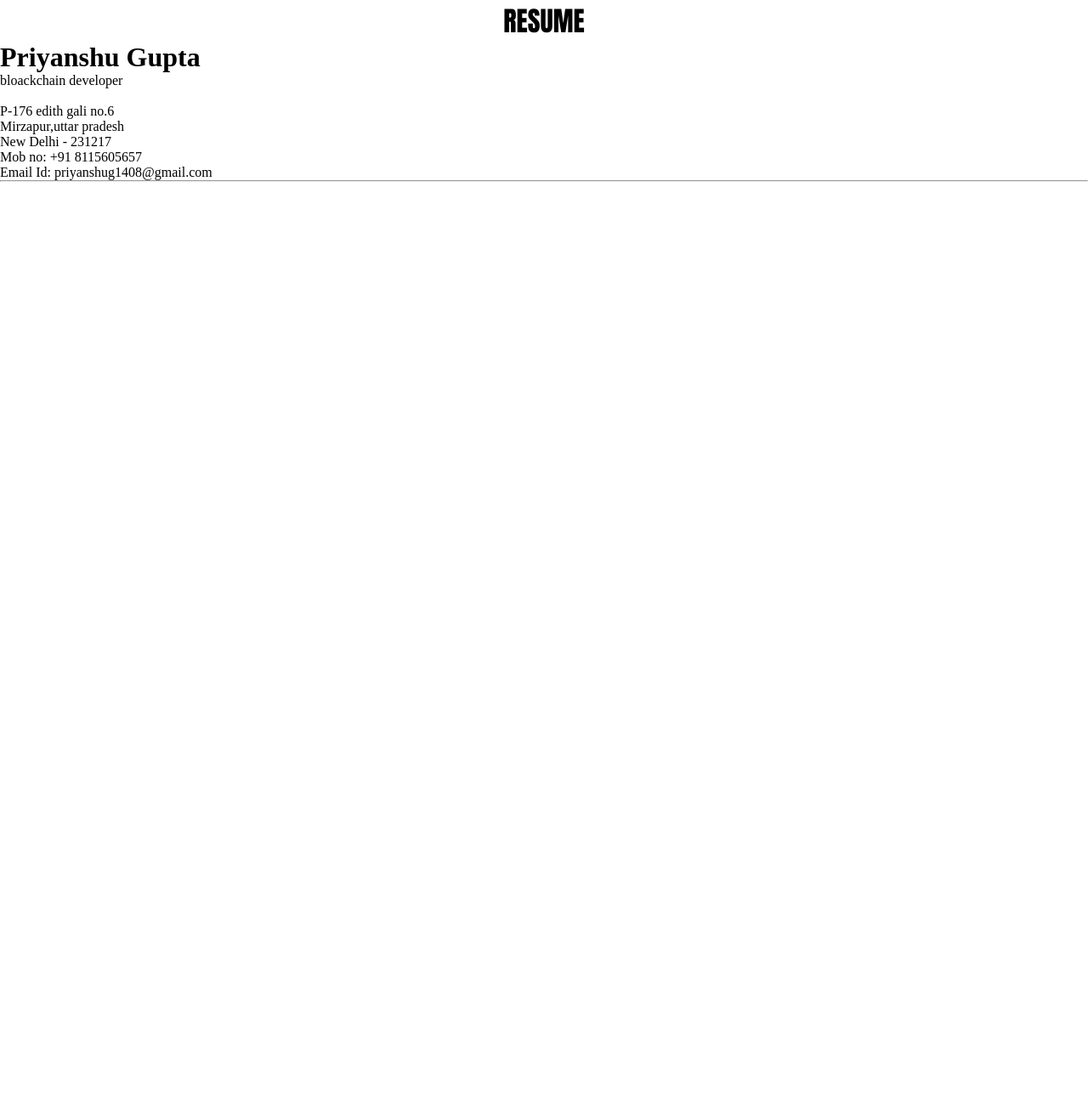
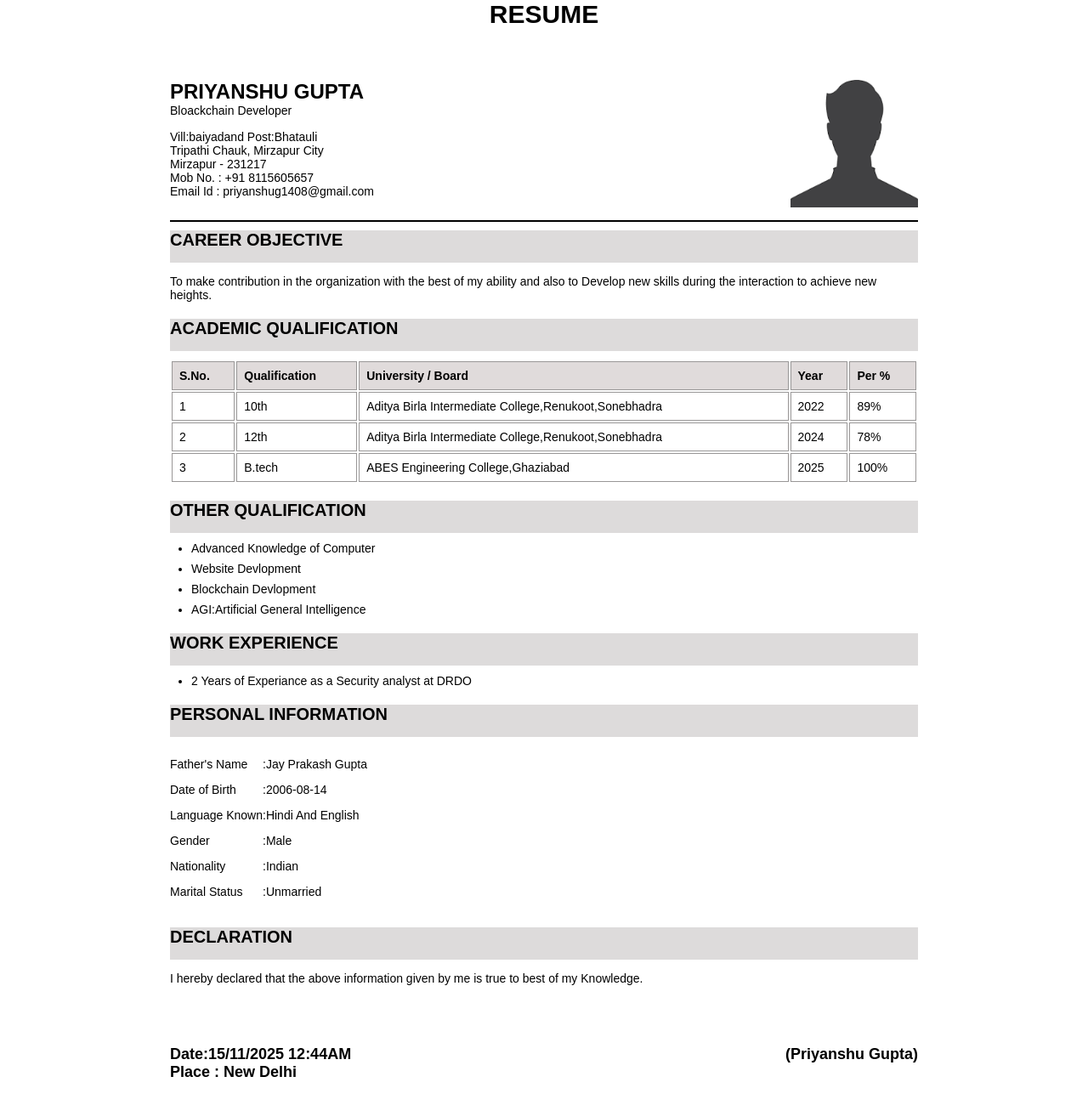
Before and after one commit to CSE23-classroom/create-your-own-resume-using-div-list-and-table-priyanshubuild, a plain HTML site: page resume.html in a window 1280 px wide. Shown: the whole page at 85% size. Before the commit the page ends 800 px from the top, so only its background shows below. Drawn offline with Linux system fonts and the light colour scheme.

Commit message:
priyanshu gupta completed resume

```diff
--- a/RESUME.CSS
+++ b/RESUME.CSS
@@ -1,8 +1,108 @@
-*{
+body {
+    font-family: Arial, sans-serif;
+    margin: 0;
+    padding: 0px 200px;
+
+}
+#first{
+   text-align: center;
+   margin-bottom: 60px;
+   font-size: 30px;
+}
+
+h1 {
+    font-size: 24px;
+    margin: 0;
+
+}
+#caption{
+    margin-bottom: 15px;
+}
+.header {
+    display: flex;
+    justify-content: space-between;
+    align-items: flex-start;
+    border-bottom: 2px solid #000000;
+    padding-bottom: 15px;
+    margin-bottom: 10px;
+}
+
+.personal-data p {
+    margin: 0;
+    font-size: 14px;
+}
+img{
+   width: 150px;
+    height: 150px;
+}
+.photo{
+    width: 150px;
+    height: 150px;
+}
+.section{
+    margin-bottom: 20px;
+}
+.h2{
+    background-color: rgb(221, 219, 219);
+    margin: 0;
+    font-size: 20px;
+    color: #000000;
+    padding-bottom: 15px;
+    margin-bottom: 10px;
+}
+.obj-text {
+    font-size: 14px;
+}
+
+table {
+    width: 100%;
+    font-size: 14px;
+    text-align: left;
     padding: 0;
-    margin: 0;
 }
- #head{
-    text-align: center;
-    font-family:Impact, Haettenschweiler, 'Arial Narrow Bold', sans-serif;
- }
+
+table th, table td {
+    padding: 8px;
+    border: 1px solid #999797;
+}
+
+table th {
+    background-color: #e0dbdb;
+}
+
+.qualification, .experience{
+    padding-left: 25px;
+    margin-top: 5px;
+}
+
+.qualification li, .experience li {
+    font-size: 14px;
+    margin-bottom: 8px;
+}
+.info {
+
+    font-size: 14px;
+}
+.personal{
+    display: flex;
+    justify-content: flex-start;
+}
+.personal p{
+    font-size: 14px;
+}
+
+
+.signature {
+    display: flex;
+    justify-content: space-between;
+    margin-top: 50px;
+    padding: 0;
+}
+
+.signature p {
+
+    padding-top: 3px;
+    text-align: left;
+    font-weight: 700;
+    font-size: 18px;
+}
--- a/resume.html
+++ b/resume.html
@@ -7,20 +7,116 @@
     <link rel="stylesheet" href="RESUME.CSS">
 </head>
 <body>
-    <div>
-    <h1 id="head">RESUME</h1>
+        <h1 id="first">RESUME</h1>
+        <div class="header">
 
-    <h1>Priyanshu Gupta</h1>
-    <p>bloackchain developer</p> <br>
-    <p>P-176 edith gali no.6 </p>
-    <p>Mirzapur,uttar pradesh</p>
-    <p>New Delhi - 231217</p>
-    <p>Mob no: +91 8115605657</p>
-    <p>Email Id: priyanshug1408@gmail.com</p>
+           <div class="personal-data">
+                <h1>PRIYANSHU GUPTA</h1>
+                <p id="caption">Bloackchain Developer</p>
+                <p>Vill:baiyadand Post:Bhatauli</p>
+                <p>Tripathi Chauk, Mirzapur City</p>
+                <p>Mirzapur - 231217</p>
+                <p>Mob No. : +91 8115605657</p>
+                <p>Email Id : priyanshug1408@gmail.com</p>
+            </div>
+            <div class="photo">
+                <img src="photo.png" alt="PRIYANSHU is Great">
+                </div>
+       </div>
 
-    <hr>
+        <div class="section">
+            <h2 class="h2">CAREER OBJECTIVE</h2>
+            <p class="obj-text">To make contribution in the organization with the best of my ability and also to Develop new skills during the interaction to achieve new heights.</p>
+        </div>
 
-   </div>
+        <div class="section">
+            <h2 class="h2">ACADEMIC QUALIFICATION</h2>
+            <table>
+                    <tr>
+                        <th>S.No.</th>
+                        <th>Qualification</th>
+                        <th>University / Board</th>
+                        <th>Year</th>
+                        <th>Per %</th>
+                    </tr>
+                    <tr>
+                        <td>1</td>
+                        <td>10th</td>
+                        <td>Aditya Birla Intermediate College,Renukoot,Sonebhadra</td>
+                        <td>2022</td>
+                        <td>89%</td>
+                    </tr>
+                    <tr>
+                        <td>2</td>
+                        <td>12th</td>
+                        <td>Aditya Birla Intermediate College,Renukoot,Sonebhadra</td>
+                        <td>2024</td>
+                        <td>78%</td>
+                    </tr>
+                    <tr>
+                        <td>3</td>
+                        <td>B.tech</td>
+                        <td>ABES Engineering College,Ghaziabad</td>
+                        <td>2025</td>
+                        <td>100%</td>
+                    </tr>
+            </table>
+        </div>
+
+
+        <div class="section">
+            <h2 class="h2">OTHER QUALIFICATION</h2>
+            <ul class="qualification">
+                <li>Advanced Knowledge of Computer</li>
+                <li>Website Devlopment</li>
+                <li>Blockchain Devlopment</li>
+                <li>AGI:Artificial General Intelligence</li>
+            </ul>
+        </div>
+
+        <div class="section">
+            <h2 class="h2">WORK EXPERIENCE</h2>
+            <ul class="experience">
+                <li>2 Years of Experiance as a Security analyst at DRDO</li>
+            </ul>
+        </div>
+
+        <div class="section">
+            <h2 class="h2">PERSONAL INFORMATION</h2>
+            <div class="personal">
+            <div >
+                <p>Father's Name </p>
+                <p>Date of Birth </p>
+                <p>Language Known</p>
+                <p>Gender</p>
+                <p>Nationality </p>
+                <p>Marital Status</p>
+            </div>
+            <div>
+                <p>:Jay Prakash Gupta</p>
+                <p>:2006-08-14</p>
+                <p>:Hindi And English</p>
+                <p>:Male</p>
+                <p>:Indian</p>
+                <p>:Unmarried</p>
+
+            </div>
+        </div>
+    </div>
+
+        <div class="section">
+            <h2 class="h2">DECLARATION</h2>
+            <p style="font-size: 14px;">I hereby declared that the above information given by me is true to best of my Knowledge.</p>
+            <div class="signature">
+                <div>
+                <p>Date:15/11/2025 12:44AM <br>Place : New Delhi</p>
+            </div>
+            <div>
+                 <p>(Priyanshu Gupta)</p>
+            </div>
+           </div>
+        </div>
+
 
 </body>
 </html>
```
Also changed, not shown: photo.png (added).
